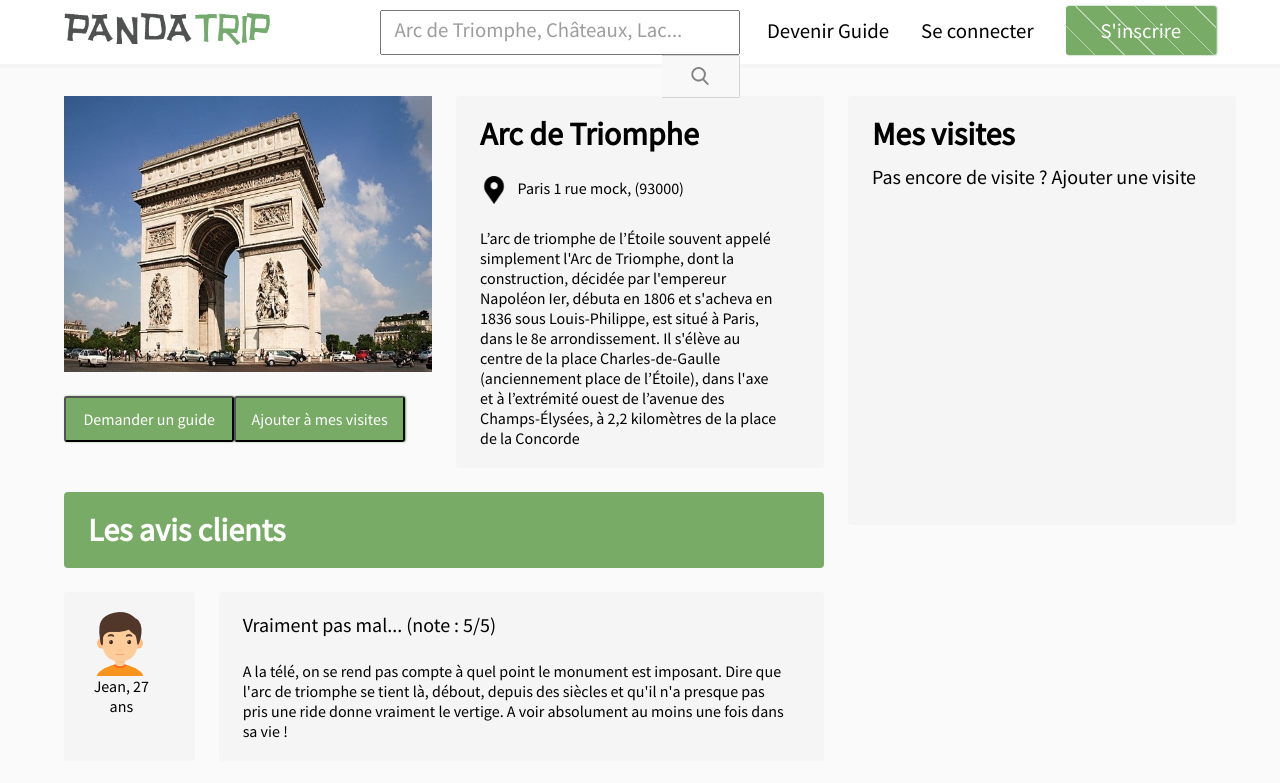
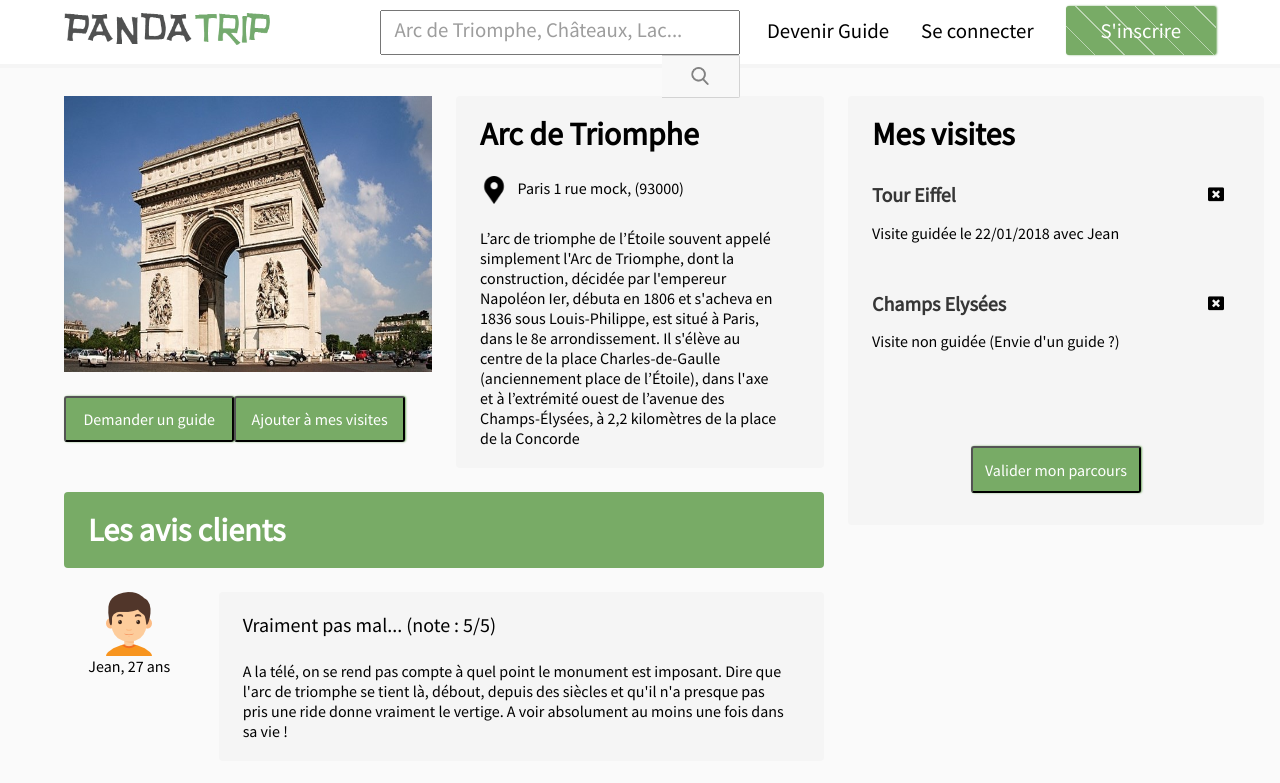
Before and after one commit to MickaelMatuchak/Pandatrip-frontend, an Angular app: page /visit in a window 1280 px wide. Shown: the top 783 px of the page. Built offline with nearby package versions, Linux system fonts and the light colour scheme.

Commit message:
Panier rempli de visites sur la page visit

```diff
--- a/src/app/reviews/reviews.component.css
+++ b/src/app/reviews/reviews.component.css
@@ -2,3 +2,8 @@ article.bandeau-vert {
   background-color: #78ab66;
   color: white;
 }
+
+.avatar {
+  display: block;
+  margin: 0 auto;
+}
--- a/src/app/reviews/reviews.component.html
+++ b/src/app/reviews/reviews.component.html
@@ -10,9 +10,9 @@
     <div class="tile" *ngFor="let review of reviews;">
 
       <div class="tile is-parent is-vertical is-2">
-        <article class="tile is-child notification">
-          <figure class="image is-64x64">
-            <img src="../assets/img/boy.png" alt="avatar" />
+        <article class="tile is-child">
+          <figure class="image is-64x64 avatar">
+            <img src="../assets/img/{{ review.avatar }}" alt="avatar" />
           </figure>
           <p class="content has-text-centered">{{ review.author }}, 27 ans</p>
         </article>
--- a/src/app/reviews/reviews.component.ts
+++ b/src/app/reviews/reviews.component.ts
@@ -2,8 +2,8 @@ import { Component, OnInit } from '@angular/core';
 import {ReviewsModel} from "./reviews.model";
 
 const REVIEWS: ReviewsModel[] = [
-  { id: 1, author: 'Jean', note: 5, title: "Vraiment pas mal...", text: "A la télé, on se rend pas compte à quel point le monument est imposant. Dire que l'arc de triomphe se tient là, débout, depuis des siècles et qu'il n'a presque pas pris une ride donne vraiment le vertige. A voir absolument au moins une fois dans sa vie !", date: '20/01/2018'},
-  { id: 2, author: 'Alice', note: 4.5, title: "Mythique", text: "Résolument incontournable, quelle pièce d'histoire !", date: '18/01/2018'},
+  { id: 1, author: 'Jean', avatar:'boy.png', note: 5, title: "Vraiment pas mal...", text: "A la télé, on se rend pas compte à quel point le monument est imposant. Dire que l'arc de triomphe se tient là, débout, depuis des siècles et qu'il n'a presque pas pris une ride donne vraiment le vertige. A voir absolument au moins une fois dans sa vie !", date: '20/01/2018'},
+  { id: 2, author: 'Alice', avatar:'girl.png', note: 4.5, title: "Mythique", text: "Résolument incontournable, quelle pièce d'histoire !", date: '18/01/2018'},
 ];
 
 @Component({
--- a/src/app/visit-details/visit-details.component.css
+++ b/src/app/visit-details/visit-details.component.css
@@ -22,3 +22,23 @@ article.panier{
   vertical-align: middle;
   margin-right: 0.4rem;
 }
+
+.panier{
+  max-width: 22rem;
+  width: 22rem;
+}
+
+.panier_bouton .bouton_visit {
+  position: absolute;
+  bottom: 2rem;
+  margin-left: auto;
+  margin-right: auto;
+  left: 0;
+  right: 0;
+}
+
+.panier_supprimer {
+  position: absolute;
+  right: 2.5rem;
+  cursor: pointer;
+}
--- a/src/app/visit-details/visit-details.component.html
+++ b/src/app/visit-details/visit-details.component.html
@@ -39,7 +39,22 @@
     <article class="tile is-child notification panier">
       <div class="content">
         <p class="title">Mes visites</p>
-        <p class="subtitle">Pas encore de visite ? Ajouter une visite</p>
+        <div>
+          <span class="panier_supprimer"><i class="fa fa-window-close"></i></span>
+          <h4>Tour Eiffel </h4>
+          <p class="content">Visite guidée le 22/01/2018 avec Jean</p>
+        </div>
+        <hr>
+        <div>
+          <span class="panier_supprimer"><i class="fa fa-window-close"></i></span>
+          <h4>Champs Elysées </h4>
+          <p class="content">Visite non guidée (Envie d'un guide ?)</p>
+        </div>
+        <div class="panier_bouton">
+          <button class="bouton_visit">
+            Valider mon parcours
+          </button>
+        </div>
       </div>
     </article>
 
--- a/src/app/visit-details/visit-details.component.ts
+++ b/src/app/visit-details/visit-details.component.ts
@@ -7,7 +7,7 @@ const VISITSDETAILS: VisitDetailsModel =
 @Component({
   selector: 'visit-details',
   templateUrl: './visit-details.component.html',
-  styleUrls: ['./visit-details.component.css', '../../../node_modules/bulma/css/bulma.css']
+  styleUrls: ['./visit-details.component.css', '../../../node_modules/bulma/css/bulma.css', "../../../node_modules/font-awesome/css/font-awesome.css"]
 })
 export class VisitDetailsComponent implements OnInit {
 
```
Also changed, not shown: src/app/reviews/reviews.model.ts (+5 -3 lines).
